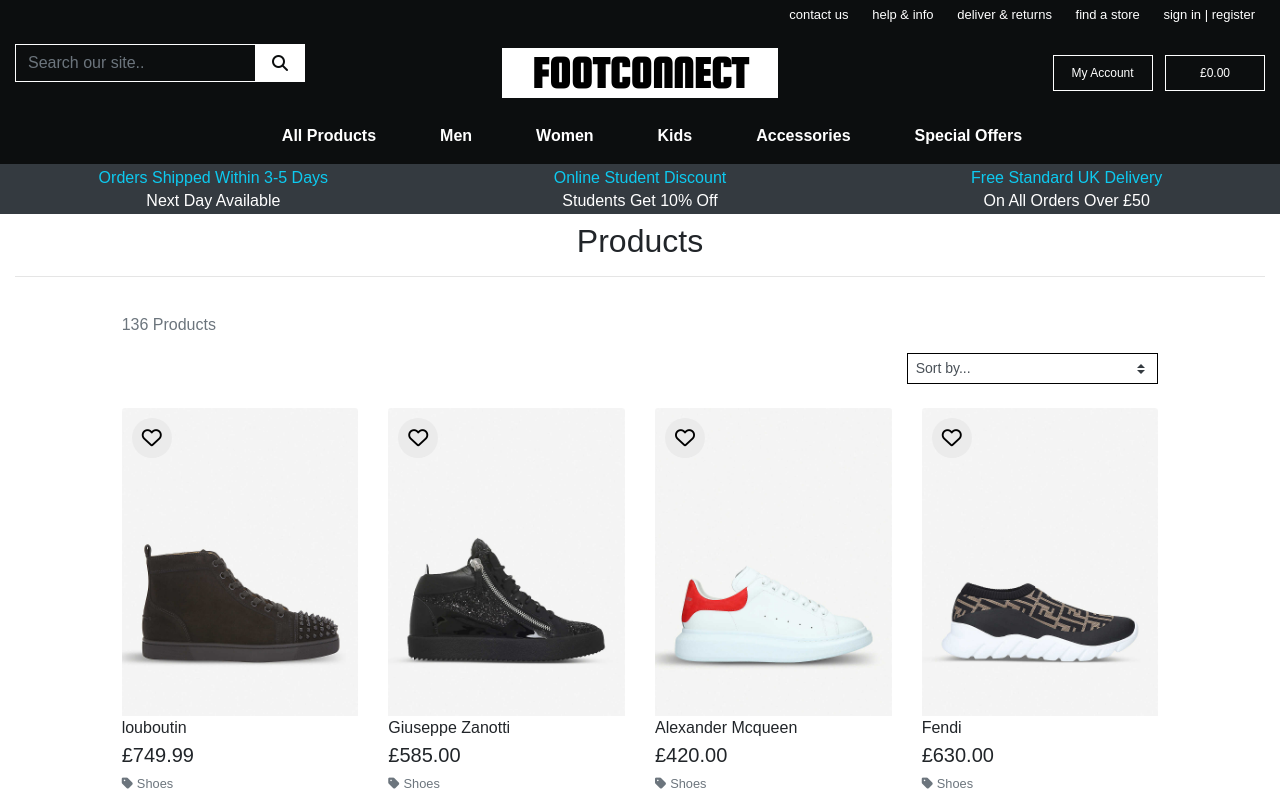
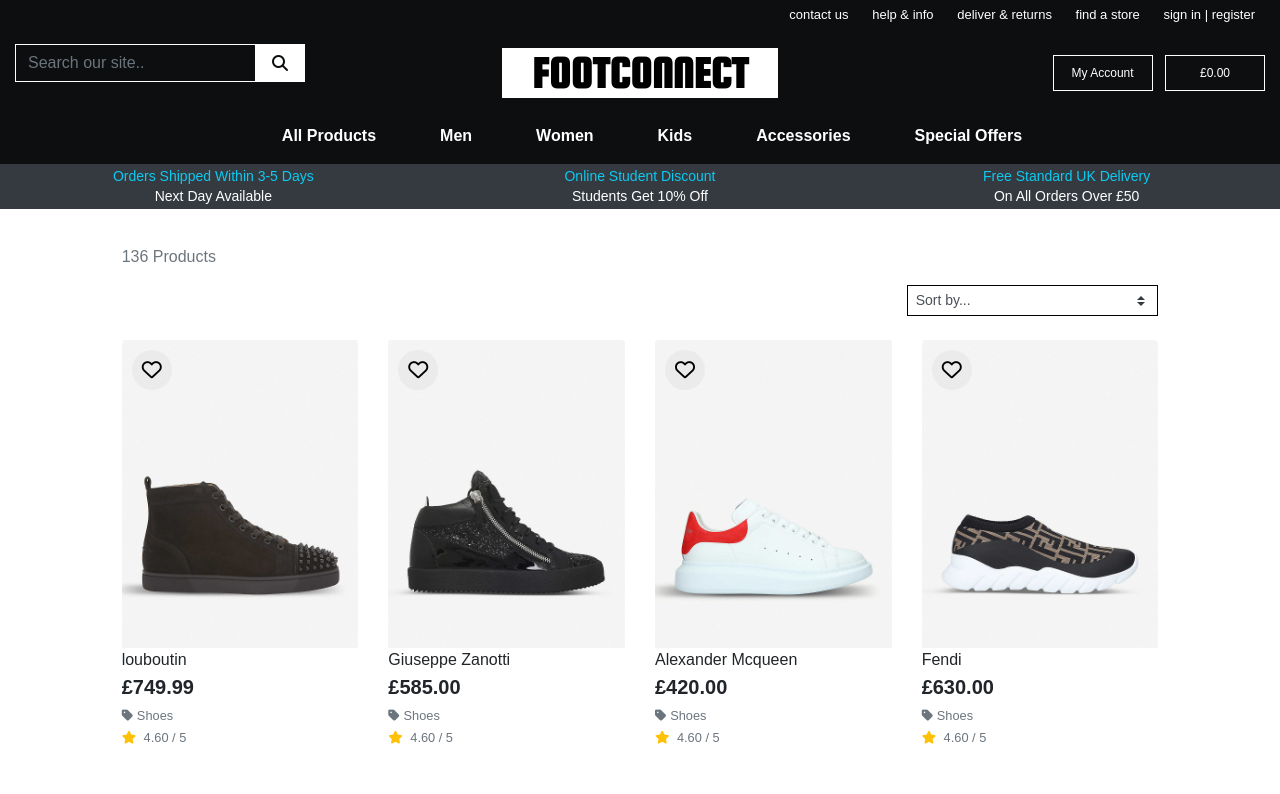
Before and after one commit to MattB859/foot-connect, a Django app: page /products/ in a window 1280 px wide. Shown: the top 794 px of the page. Run offline with Django 3.2, Linux system fonts and the light colour scheme; data comes from the database, SQL or seed files in the repository; parts of the project's set-up code (start-up, migrations or seed data) failed here and were passed over; some libraries are stand-ins or nearby versions.

Commit message:
code refactoring

```diff
--- a/products/templates/products/products.html
+++ b/products/templates/products/products.html
@@ -6,13 +6,13 @@
     <div class="container-fluid">
         <div class="row ">
             <div class="col text-center mt-2">
-                <h2 class="title-font">Products</h2>
+                <h2 class="title-font"></h2>
                 {% for c in current_categories %}
                     <a class="category-badge text-decoration-none" href="{% url 'products' %}?category={{ c.name }}">
                         <span class="p-2 mt-2 badge badge-white text-black rounded-0 border border-dark">{{ c.friendly_name }}</span-1>
                     </a>
                 {% endfor %}
-                <hr class=" w-100">
+
             </div>
         </div>
         <div class="row">
@@ -61,12 +61,12 @@
                                 </a>
                                 {% endif %}
                                 <div class="card-body pb-0">
-                                    <p class="mb-0 product-name">{{ product.name }}</p>
+                                    <p class="mb-0 product-name text-left">{{ product.name }}</p>
                                 </div>
-                                <div class="card-footer bg-white pt-0 p-0 border-0 text-left">
+                                <div class="card-footer bg-white pt-0 p-0 border-0 text-left ">
                                     <div class="row">
                                         <div class="col">
-                                            <p class="product-price lead mb-0 text-left">£{{ product.price }}</p>
+                                            <p class="product-price lead mb-0 text-leftr font-weight-bold">£{{ product.price }}</p>
                                             {% if product.category %}
                                             <p class="small mt-1 mb-0">
                                                 <a class="text-muted" href="{% url 'products' %}?category={{ product.category.name }}">
@@ -88,13 +88,6 @@
                                                     <a class="text-danger" href="{% url 'delete_product' product.id %}">Delete</a>
                                                 </small>
                                             {% endif %}
-
-                                            <div class="p-0 col{% if s %}-12 mt-2{% endif %}">
-                                                <a href="{% url 'product_detail' product.id %}">
-                                                    <input type="submit" class=" w-100 btn btn-black rounded-0 text-uppercase " value="buy it now">
-                                                </a>
-                                            </div>
-
                                         </div>
                                     </div>
                                 </div>
@@ -102,22 +95,22 @@
                         </div>
                         {% if forloop.counter|divisibleby:1 %}
                             <div class="col-12 d-sm-none mb-5">
-                                <hr>
+
                             </div>
                         {% endif %}
                         {% if forloop.counter|divisibleby:2 %}
                             <div class="col-12 d-none d-sm-block d-md-block d-lg-none mb-5">
-                                <hr>
+
                             </div>
                         {% endif %}
                         {% if forloop.counter|divisibleby:3 %}
                             <div class="col-12 d-none d-lg-block d-xl-none mb-5">
-                                <hr>
+
                             </div>
                         {% endif %}
                         {% if forloop.counter|divisibleby:4 %}
                             <div class="col-12 d-none d-xl-block mb-5">
-                                <hr>
+
                             </div>
                         {% endif %}
                     {% endfor %}
--- a/static/css/base.css
+++ b/static/css/base.css
@@ -98,11 +98,12 @@ body {
 
 .offers p{
     font-weight: 600;
-    font-size: 4vw;
+    font-size: 3vw;
     text-align: center;
     color: var(--bs-light);
     text-transform: uppercase;
     font-family: Arial, Helvetica, sans-serif;
+    margin: 0;
 }
 
 
@@ -138,7 +139,7 @@ body {
 }
 
 .banner-font{
-    font-size: 16px;
+    font-size: 14px;
     line-height: 1.2;
     color: var(--bs-info);
 }
--- a/templates/base.html
+++ b/templates/base.html
@@ -162,7 +162,6 @@
             <nav class="navbar bg-color navbar-expand-lg w-100">
                 {% include 'includes/mobile-top-header.html' %}
                 {% include 'includes/main-nav.html' %}
-                {% include 'includes/sidebar-nav.html' %}
             </nav>
         </div>
         <div id="delivery-banner" class="row banner-color text-center">
```
Also changed, not shown: README.md, static/favicon.ico, templates/includes/sidebar-nav.html (deleted).
